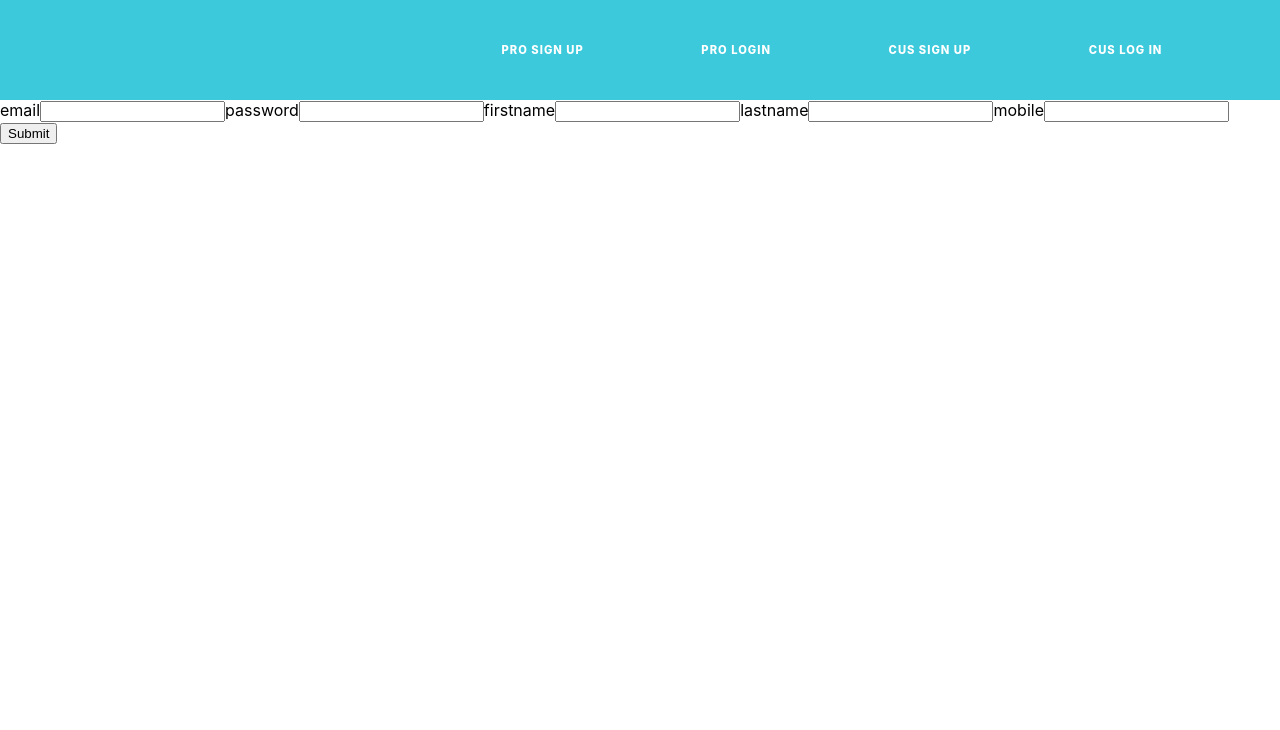
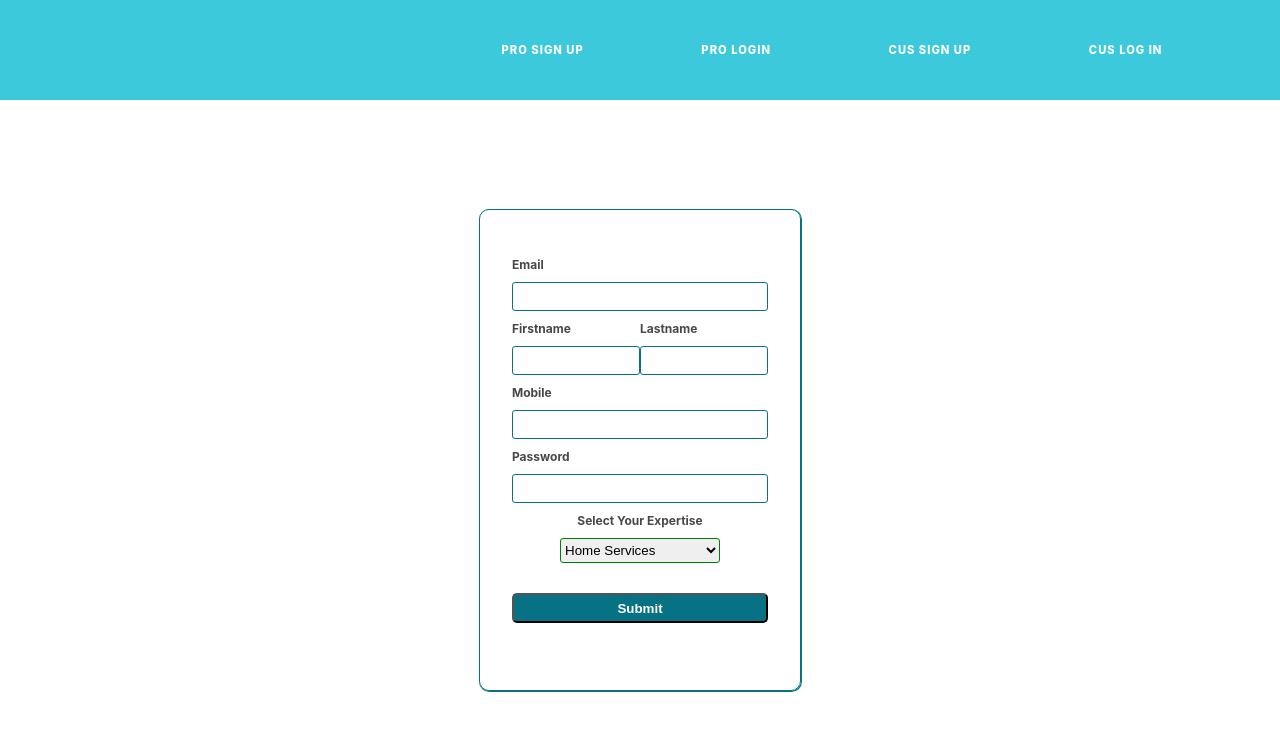
Before and after one commit to Tellamutella/project-emi, a React (Create React App) app in the folder frontend/: page /professional/signup in a window 1280 px wide. Shown: the top 730 px of the page. Built offline with nearby package versions, Linux system fonts and the light colour scheme.

Commit message:
fixed customer and professional forms

```diff
--- a/frontend/src/App.js
+++ b/frontend/src/App.js
@@ -2,8 +2,7 @@ import React, { Component } from "react";
 import { Route, Switch } from "react-router-dom";
 import Home from "./pages/Home";
 import ProSignUp from "./pages/ProSignUp";
-import ProNav from "./components/ProNav";
-import ProLogIn from "./pages/ProLogIn";
+import ProLogIn from "./pages/ProLogin"
 import ProProjects from "./pages/proproject/ProProject";
 import CustomerSignUp from "./pages/CustomerSignUp";
 import CustomerLogIn from "./pages/CustomerLogIn";
--- a/frontend/src/components/ProNav.js
+++ b/frontend/src/components/ProNav.js
@@ -27,7 +27,6 @@ class ProNav extends Component {
     }
 
     render() {
-        debugger
         // console.log(this.props.customer)
         // console.log(getCustomer())
         {
--- a/frontend/src/pages/CustomerProject.js
+++ b/frontend/src/pages/CustomerProject.js
@@ -1,9 +1,7 @@
 import React, { Component } from 'react'
-import axios from 'axios'
 import { getUser, getCustomer } from "../utils/auth"
 import { Link } from "react-router-dom";
 import "./CusProject.scss"
-import ProNav from "../components/ProNav"
 import BasicLayout from '../layout/BasicLayout';
 import { getProjects } from "../utils/projects";
 
--- a/frontend/src/pages/CustomerSignUp.js
+++ b/frontend/src/pages/CustomerSignUp.js
@@ -116,6 +116,8 @@ class CustomerSignUp extends Component {
     }
   };
 
+  handleSelect = event => this.setState({ category: event.target.value });
+
   handleNext = () => {
     this.setState({
       counter: this.state.counter + 1
@@ -140,6 +142,8 @@ class CustomerSignUp extends Component {
           <form onSubmit={this.handleSubmit} className="customer-form">
             {this.state.counter === 0 && (
               <>
+                <div className="form-input-container">
+                  <label>Title</label>
                   <input
                     required
                     onChange={this.inputEvent}
@@ -148,15 +152,24 @@ class CustomerSignUp extends Component {
                     name="title"
                     placeholder="Enter Title"
                   />
-                <input
-                  required
-                  onChange={this.inputEvent}
-                  type="text"
+                </div>
+                <div className="form-input-container">
+                  <label>Experts you are looking for</label>
+                  <select
                     value={this.state.category}
-                  name="category"
-                  placeholder="Enter category"
-                />
-                <input
+                    onChange={this.handleSelect}
+                  >
+                    <option value="IT">IT</option>
+                    <option selected value="Home Services">
+                      Home Services
+                    </option>
+                    <option value="Pet">Pet</option>
+                    <option value="Fitness">Fitness</option>
+                  </select>
+                </div>
+                <div className="form-input-container">
+                  <label>Description</label>
+                  <textarea
                     required
                     onChange={this.inputEvent}
                     type="text"
@@ -164,12 +177,16 @@ class CustomerSignUp extends Component {
                     name="description"
                     placeholder="Enter description"
                   />
+                </div>
                 <button onClick={this.handleNext}>next</button>
               </>
             )}
             {this.state.counter === 1 && (
               <>
                 <button onClick={this.loginHandle}>have a account?</button>
+
+                <div className="form-input-signup">
+                  <label>Email</label>
                   <input
                     required
                     onChange={this.inputEvent}
@@ -178,14 +195,9 @@ class CustomerSignUp extends Component {
                     name="email"
                     placeholder="Enter Email"
                   />
-                <input
-                  required
-                  onChange={this.inputEvent}
-                  type="text"
-                  value={this.state.password}
-                  name="password"
-                  placeholder="password"
-                />
+                </div>
+                <div className="form-input-signup">
+                  <label>Firstname</label>
                   <input
                     required
                     onChange={this.inputEvent}
@@ -194,6 +206,9 @@ class CustomerSignUp extends Component {
                     name="firstname"
                     placeholder="firstname"
                   />
+                </div>
+                <div className="form-input-signup">
+                  <label>Lastname</label>
                   <input
                     required
                     onChange={this.inputEvent}
@@ -202,6 +217,9 @@ class CustomerSignUp extends Component {
                     name="lastname"
                     placeholder="lastname"
                   />
+                </div>
+                <div className="form-input-signup">
+                  <label>Mobile</label>
                   <input
                     required
                     onChange={this.inputEvent}
@@ -210,12 +228,26 @@ class CustomerSignUp extends Component {
                     name="mobile"
                     placeholder="mobile"
                   />
+                </div>
+                <div className="form-input-signup">
+                  <label>Password</label>
+                  <input
+                    required
+                    onChange={this.inputEvent}
+                    type="Password"
+                    value={this.state.password}
+                    name="password"
+                    placeholder="password"
+                  />
+                </div>
                 <button onClick={this.handleBack}>back</button>
                 <button type="submit">Submit</button>
               </>
             )}
             {this.state.counter === 2 && (
               <>
+                <div className="form-input-signup">
+                  <label>Lastname</label>
                   <input
                     required
                     onChange={this.inputEvent}
@@ -224,6 +256,9 @@ class CustomerSignUp extends Component {
                     name="loginEmail"
                     placeholder="Enter Email"
                   />
+                </div>
+                <div className="form-input-signup">
+                  <label>Lastname</label>
                   <input
                     required
                     onChange={this.inputEvent}
@@ -232,6 +267,7 @@ class CustomerSignUp extends Component {
                     name="loginPassword"
                     placeholder="password"
                   />
+                </div>
                 <button onClick={this.handleBack}>back</button>
                 <button type="submit">Submit</button>
               </>
--- a/frontend/src/pages/Home.js
+++ b/frontend/src/pages/Home.js
@@ -1,8 +1,6 @@
 import React, { Component } from "react";
-import "../Home.scss";
-import dogwalker from "../images/dogwalker";
+import "./Home.scss";
 import dogsitter from "../images/dogsitter.svg";
-import personaltrainer from "../images/personaltrainer.svg"
 import BasicLayout from "../layout/BasicLayout"
 const Home = () => {
 
--- a/frontend/src/pages/ProLogIn.js
+++ b/frontend/src/pages/ProLogIn.js
@@ -1,8 +1,7 @@
 import React, { Component } from "react";
-import axios from "axios";
-import qs from "qs";
-import { prologin } from "../utils/auth"
+import { prologin } from "../utils/auth";
 import BasicLayout from "../layout/BasicLayout";
+import "./ProLogin.scss";
 
 export default class ProLogIn extends Component {
   constructor(props) {
@@ -21,39 +20,24 @@ export default class ProLogIn extends Component {
 
     this.submitHandler = event => {
       event.preventDefault();
-      debugger
+      debugger;
       prologin(this.state.email, this.state.password)
-        .then((response) => {
-          debugger
-          this.props.history.push('/');
+        .then(response => {
+          debugger;
+          this.props.history.push("/");
         })
-        .catch((error) => {
+        .catch(error => {
           // handle login error
-        })
-      // axios({
-      //   url: "http://localhost:5000/api/professional/login",
-      //   method: "POST",
-      //   data: qs.stringify(this.state),
-      //   headers: {
-      //     "Content-Type": "application/x-www-form-urlencoded"
-      //   }
-      // })
-      //   .then(pro => {
-      //     localStorage.setItem("user", JSON.stringify(pro.data));
-      //     this.props.history.push(`/`);
-      //     console.log(pro.data);
-      //   })
-      //   .catch(err => {
-      //     console.log(err);
-      //   });
+        });
     };
   }
   render() {
     return (
       <BasicLayout>
-        <div>
-          <form onSubmit={this.submitHandler}>
-            <label>email</label>
+        <div className="prologin-container">
+          <form onSubmit={this.submitHandler} className="prologin-form">
+            <h3>Welcome Back!</h3>
+            <label>Email</label>
             <input
               required
               type="text"
@@ -62,7 +46,7 @@ export default class ProLogIn extends Component {
               onChange={e => this.changeHandler(e)}
             />
 
-            <label>password</label>
+            <label>Password</label>
             <input
               required
               type="text"
@@ -72,8 +56,8 @@ export default class ProLogIn extends Component {
             />
 
             <button type="sumbit" value="Submit">
-              Submit
-          </button>
+              Login
+            </button>
           </form>
         </div>
       </BasicLayout>
--- /dev/null
+++ b/frontend/src/pages/ProLogin.scss
@@ -0,0 +1,52 @@
+@import "./../assets/sharedStyles/breakpoints";
+
+.prologin-container {
+  display: flex;
+  width: 100vw;
+  height: 80vh;
+  justify-content: center;
+  align-items: center;
+}
+
+.prologin-form {
+  display: flex;
+  flex-direction: column;
+  border: 1px solid #087285;
+  width: 60%;
+  height: 60%;
+  border-radius: 10px;
+  align-items: center;
+  justify-content: center;
+  box-shadow: #087285 0.5px 0.5px 0.5px 0.5px;
+  @include breakpoint(medium) {
+    width: 40%;
+  }
+  @include breakpoint(large) {
+    width: 30%;
+  }
+
+  h3 {
+    color: #484848;
+  }
+  label {
+    align-self: flex-start;
+    text-indent: 45px;
+    color: #484848;
+  }
+  input {
+    border: 1px solid #087285;
+    border-radius: 3px;
+    width: 80%;
+    margin: 10px 0px;
+    height: 25px;
+  }
+  button {
+    width: 80%;
+    height: 30px;
+    background-color: #087285;
+    border-radius: 5px;
+    margin: 20px 0px;
+    color: white;
+    font-weight: bold;
+  }
+}
--- a/frontend/src/pages/ProSignUp.js
+++ b/frontend/src/pages/ProSignUp.js
@@ -1,7 +1,8 @@
-import React, { Component } from 'react'
-import axios from "axios"
-import qs from "qs"
-import BasicLayout from '../layout/BasicLayout';
+import React, { Component } from "react";
+import axios from "axios";
+import qs from "qs";
+import BasicLayout from "../layout/BasicLayout";
+import "./ProSignUp.scss";
 
 export default class ProSignUp extends Component {
   constructor() {
@@ -13,57 +14,107 @@ export default class ProSignUp extends Component {
       lastName: "",
       password: "",
       mobile: "",
-        }
+      category: "Home Services"
+    };
 
-        this.submitHandler = (event) => {
-            event.preventDefault()
+    this.handleSelect = event => this.setState({ category: event.target.value });
+
+    this.submitHandler = event => {
+      event.preventDefault();
       axios({
         url: "http://localhost:5000/api/professional/signup",
         method: "POST",
         data: qs.stringify(this.state),
         headers: {
-                    'Content-Type': 'application/x-www-form-urlencoded'
+          "Content-Type": "application/x-www-form-urlencoded"
         }
       })
-                .then((res) => {
-                    this.props.history.push('/professional/login')
+        .then(res => {
+          this.props.history.push("/professional/login");
         })
-                .catch((err) => {
-                    console.log(err)
-                })
-        }
+        .catch(err => {
+          console.log(err);
+        });
+    };
 
-        this.changeHandler = (event) => {
+    this.changeHandler = event => {
       this.setState({
         [event.target.name]: event.target.value
-            })
-        }
+      });
+    };
   }
   render() {
     return (
       <BasicLayout>
-                <div>
-                    <form onSubmit={this.submitHandler}>
-                        <label>email</label>
-                        <input required type="text" name="email" value={this.state.email} onChange={(e) => this.changeHandler(e)} />
-
-                        <label>password</label>
-                        <input required type="text" name="password" value={this.state.password} onChange={(e) => this.changeHandler(e)} />
-
-                        <label>firstname</label>
-                        <input required type="text" name="firstName" value={this.state.firstName} onChange={(e) => this.changeHandler(e)} />
-
-                        <label>lastname</label>
-                        <input required type="text" name="lastName" value={this.state.lastName} onChange={(e) => this.changeHandler(e)} />
-
-                        <label>mobile</label>
-                        <input required type="text" name="mobile" value={this.state.mobile} onChange={(e) => this.changeHandler(e)} />
-
-                        <button type="sumbit" value="Submit">Submit</button>
+        <div className="prosignup-container">
+          <form onSubmit={this.submitHandler} className="prosignup-form">
+            <div className="signup-input">
+              <label>Email</label>
+              <input
+                required
+                type="text"
+                name="email"
+                value={this.state.email}
+                onChange={e => this.changeHandler(e)}
+              />
+            </div>
+            <div className="signup-input-name">
+              <div className="signup-input">
+                <label>Firstname</label>
+                <input
+                  required
+                  type="text"
+                  name="firstName"
+                  value={this.state.firstName}
+                  onChange={e => this.changeHandler(e)}
+                />
+              </div>
+              <div className="signup-input">
+                <label>Lastname</label>
+                <input
+                  required
+                  type="text"
+                  name="lastName"
+                  value={this.state.lastName}
+                  onChange={e => this.changeHandler(e)}
+                />
+              </div>
+            </div>
+            <div className="signup-input">
+              <label>Mobile</label>
+              <input
+                required
+                type="text"
+                name="mobile"
+                value={this.state.mobile}
+                onChange={e => this.changeHandler(e)}
+              />
+            </div>
+            <div className="signup-input">
+              <label>Password</label>
+              <input
+                required
+                type="text"
+                name="password"
+                value={this.state.password}
+                onChange={e => this.changeHandler(e)}
+              />
+            </div>
+            <label>Select Your Expertise</label>
+            <select value={this.state.category} onChange={this.handleSelect}>
+              <option value="IT">IT</option>
+              <option selected value="Home Services">
+                Home Services
+              </option>
+              <option value="Pet">Pet</option>
+              <option value="Fitness">Fitness</option>
+            </select>
+            <button type="sumbit" value="Submit">
+              Submit
+            </button>
           </form>
-
         </div>
       </BasicLayout>
-        )
+    );
   }
 }
--- /dev/null
+++ b/frontend/src/pages/ProSignUp.scss
@@ -0,0 +1,73 @@
+@import "./../assets/sharedStyles/breakpoints";
+
+.prosignup-container {
+  width: 100vw;
+  height: 100vh;
+  display: flex;
+  justify-content: center;
+  align-items: center;
+}
+
+.prosignup-form {
+  margin-top: -100px;
+  display: flex;
+  flex-direction: column;
+  width: 70%;
+  box-shadow: #087285 0.5px 0.5px 0.5px 0.5px;
+  border: 1px solid #087285;
+  height: 60%;
+  border-radius: 10px;
+  justify-content: center;
+  align-items: center;
+  font-size: 12px;
+  font-weight: bold;
+  color: #484848;
+  @include breakpoint(medium) {
+    width: 40%;
+  }
+  @include breakpoint(large) {
+    width: 30%;
+  }
+  @include breakpoint(xlarge) {
+    width: 25%;
+  }
+
+  input{
+    border: 1px solid #087285;
+    border-radius: 3px;
+    margin: 10px 0px;
+    height: 25px;
+  }
+
+  select{
+    border: 1px solid green;
+    border-radius: 3px;
+    margin: 10px 0px;
+    height: 25px;
+    width: 50%;
+  }
+
+  button {
+    width: 80%;
+    height: 30px;
+    background-color: #087285;
+    border-radius: 5px;
+    margin: 20px 0px;
+    color: white;
+    font-weight: bold;
+  }
+}
+
+.signup-input {
+  display: flex;
+  flex-direction: column;
+  width: 80%;
+}
+
+.signup-input-name {
+  display: flex;
+  width: 80%;
+  input {
+    width: 95%;
+  }
+}
```
Also changed, not shown: frontend/src/pages/CustomerSignUp.scss (+55 -18 lines), frontend/src/pages/Home.scss (renamed from frontend/src/Home.scss). Lines whose indentation alone changed are shown as unchanged.
